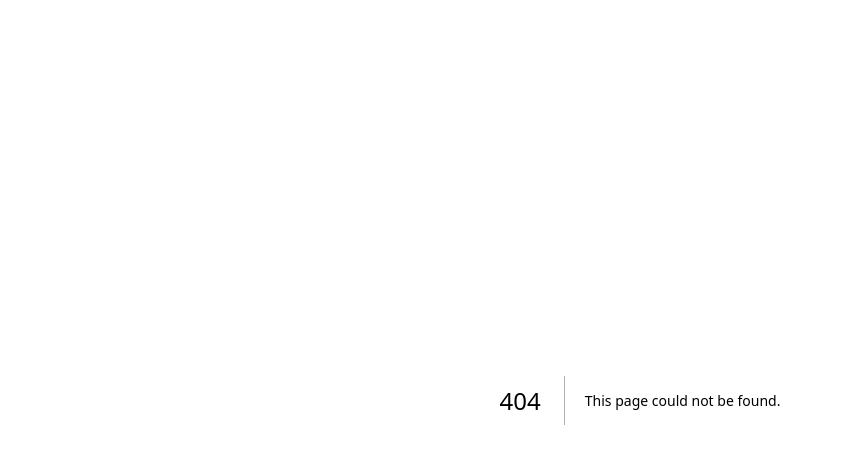
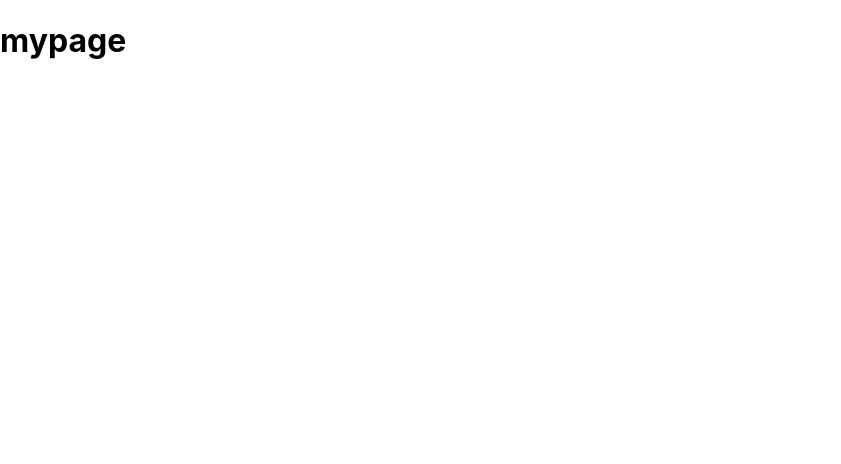
Before and after one commit to qkskck326326/st_planet_react, a Next.js app: page /mypage in a window 1280 px wide. Before the commit this address had no page. Shown: the top 464 px of the page, without its empty margins (0-841 px from the left). Built offline with nearby package versions, Linux system fonts and the light colour scheme.

Commit message:
마이페이지 추가

```diff
--- /dev/null
+++ b/src/pages/mypage/index.jsx
@@ -0,0 +1,12 @@
+// /pages/mypage/index.jsx
+
+function MyPage() {
+    return(
+        <div>
+            <h1>mypage</h1>
+        </div>
+    )
+
+  }
+
+  export default MyPage;
```
